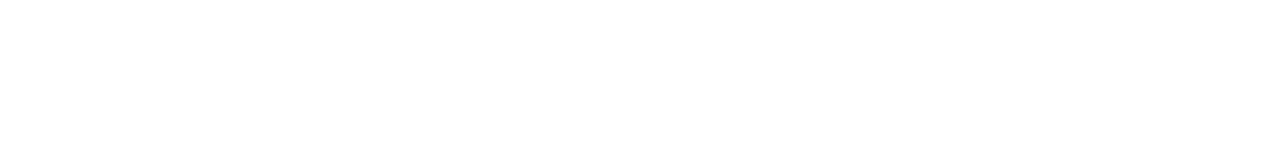
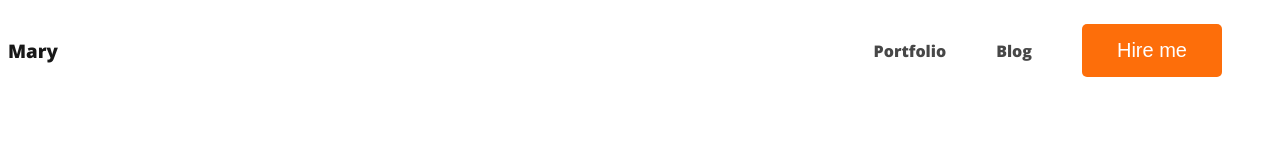
Before and after one commit to Yeasin7772/developer-portfolio, a plain HTML site: page index.html in a window 1280 px wide. Drawn offline with nearby package versions, Linux system fonts and the light colour scheme.

Commit message:
added navbar

```diff
--- a/index.html
+++ b/index.html
@@ -3,10 +3,26 @@
 <head>
     <meta charset="UTF-8">
     <meta name="viewport" content="width=device-width, initial-scale=1.0">
+    <link rel="preconnect" href="https://fonts.googleapis.com">
+    <link rel="preconnect" href="https://fonts.gstatic.com" crossorigin>
+    <link href="https://fonts.googleapis.com/css2?family=Open+Sans:wght@800&display=swap" rel="stylesheet">
+
+    <link rel="stylesheet" href="styles/portfolio.css">
     <title>Document</title>
+
+
 </head>
 <body>
     <header>
+        <nav>
+            <h3 class="website-title">Ma<span class="ext-primary">r</span>y</h3>
+            <ul>
+                <li><a href="">Portfolio</a></li>
+                <li><a href="">Blog</a></li>
+                <li><button class="btn-primary">Hire me</button></li>
+            </ul>
+        </nav>
+
 
     </header>
     <main>
--- /dev/null
+++ b/styles/portfolio.css
@@ -0,0 +1,50 @@
+/* common share style */
+body{
+    font-family: 'Open Sans', sans-serif;
+}
+.website-title{
+    color: #181818 ;
+
+    font: size 45px;
+    font-weight: 800;
+
+}
+.text-primary{
+    color: #FD6E0A;
+}
+.btn-primary{
+    border-radius: 5px;
+    background: #FD6E0A;
+    border: 0;
+    color: white;
+    font-size: 20px;
+    font-weight: 700px;
+    padding: 15px 35px;
+
+
+
+}
+
+
+
+/* nav releted styles here */
+
+nav{
+    display: flex;
+    justify-content: space-between;
+    align-items: center;
+}
+nav > ul {
+    display: flex;
+    align-items: center;
+
+}
+nav  li {
+    list-style: none;
+    margin-right: 50px;
+
+}
+nav a{
+    text-decoration: none;
+    color: #474747;
+}
```
